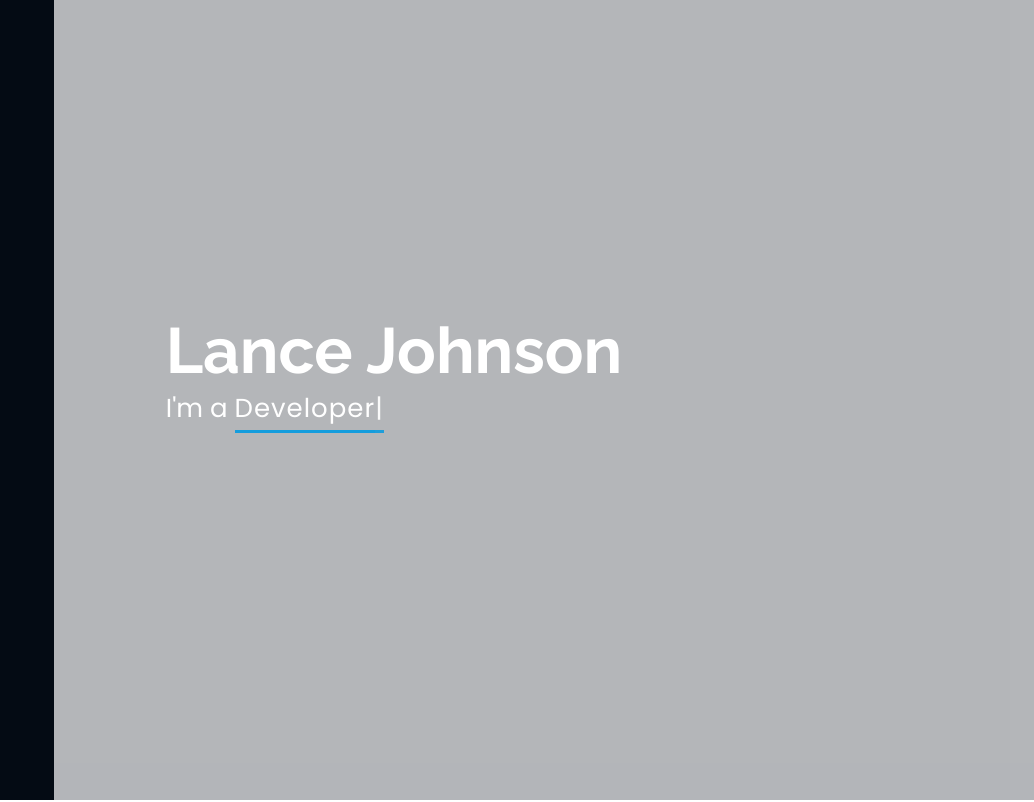
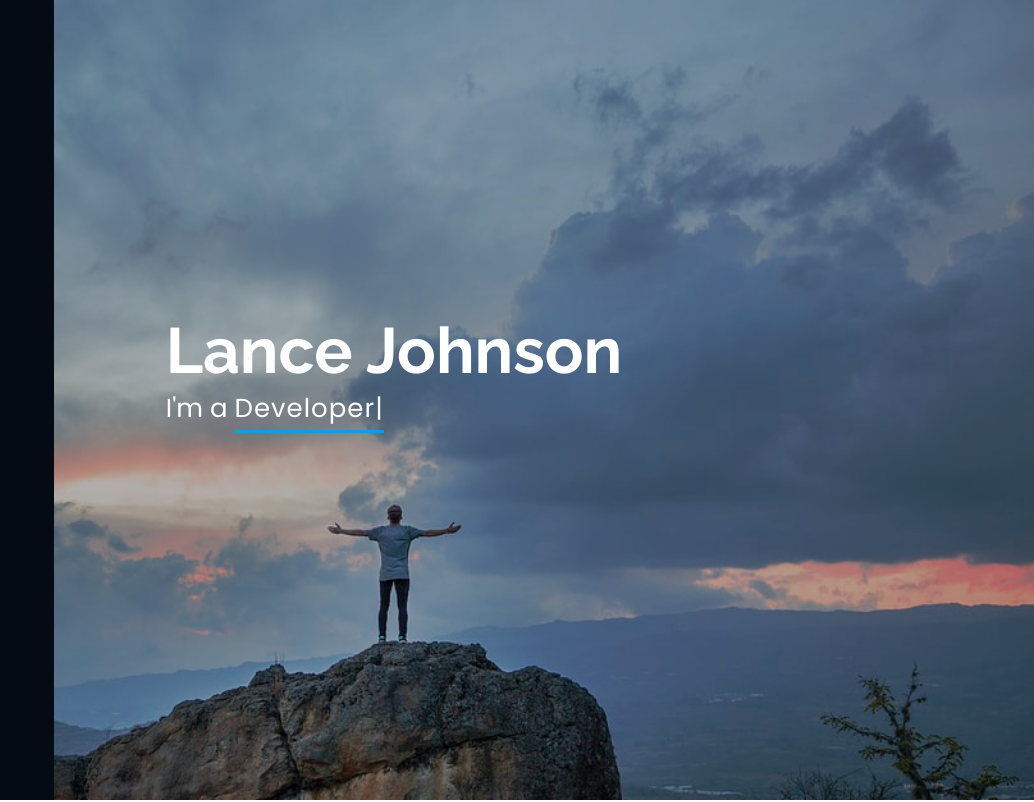
Before and after one commit to ljohpy/PersonalSiteV1, a plain HTML site: page index.html in a window 1280 px wide. Shown: the top 802 px of the page, 246-1280 px from the left. Drawn offline with nearby package versions, Linux system fonts and the light colour scheme; the site is published under a folder, as on GitHub Pages, so addresses that start at the root find nothing.

Commit message:
updated image

```diff
--- a/assets/css/style.css
+++ b/assets/css/style.css
@@ -198,7 +198,7 @@ h1, h2, h3, h4, h5, h6 {
 #hero {
   width: 100%;
   height: 100vh;
-  background:url("/assets/img/Project.JPG") top center;
+  background:url("../img/Project.JPG") top center;
   background-size: cover;
 }
 #hero:before {
```
